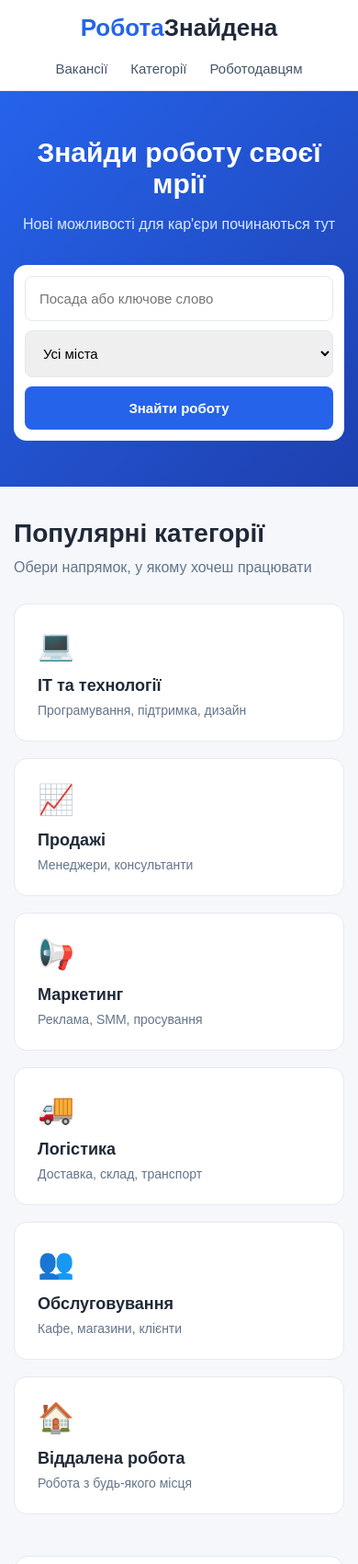
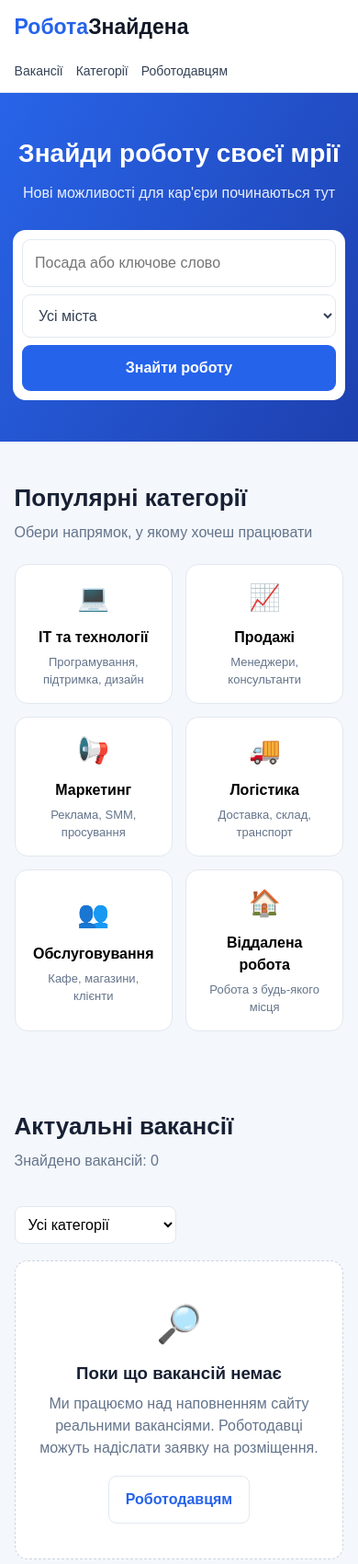
Before and after one commit to robota-znaidena/robota-znaidena.github.io, a plain HTML site: page index.html in a window 390 px wide. Shown: the top 1700 px of the page at 92% size. Drawn offline with Linux system fonts and the light colour scheme.

Commit message:
Update index.html

```diff
--- a/index.html
+++ b/index.html
@@ -1,564 +1,220 @@
-
 <!DOCTYPE html>
 <html lang="uk">
 <head>
 <meta charset="UTF-8">
 <meta name="viewport" content="width=device-width, initial-scale=1.0">
 <title>РоботаЗнайдена — пошук роботи в Україні</title>
-
+<meta name="description" content="РоботаЗнайдена — платформа для пошуку роботи та розміщення вакансій в Україні.">
 <style>
-* {
-    margin: 0;
-    padding: 0;
-    box-sizing: border-box;
-}
-
-body {
-    font-family: Arial, Helvetica, sans-serif;
-    background: #f5f7fb;
-    color: #202938;
-}
-
-header {
-    background: white;
-    border-bottom: 1px solid #e5e9f0;
-    padding: 18px 7%;
-}
-
-.header-container {
-    max-width: 1200px;
-    margin: auto;
-    display: flex;
-    justify-content: space-between;
-    align-items: center;
-    flex-wrap: wrap;
-    gap: 20px;
-}
-
-.logo {
-    font-size: 26px;
-    font-weight: bold;
-    color: #2563eb;
-    text-decoration: none;
-}
-
-.logo span {
-    color: #202938;
-}
-
-nav {
-    display: flex;
-    gap: 25px;
-    align-items: center;
-}
-
-nav a {
-    color: #475569;
-    text-decoration: none;
-    font-size: 15px;
-}
-
-nav a:hover {
-    color: #2563eb;
-}
-
-.btn {
-    background: #2563eb;
-    color: white !important;
-    padding: 12px 20px;
-    border-radius: 9px;
-    text-decoration: none;
-    font-weight: bold;
-    display: inline-block;
-    transition: 0.2s;
-}
-
-.btn:hover {
-    background: #1d4ed8;
-    transform: translateY(-1px);
-}
-
-.hero {
-    background: linear-gradient(135deg, #2563eb, #1e40af);
-    padding: 75px 20px;
-    text-align: center;
-    color: white;
-}
-
-.hero h1 {
-    font-size: 42px;
-    margin-bottom: 18px;
-}
-
-.hero p {
-    font-size: 18px;
-    color: #dbeafe;
-    margin-bottom: 35px;
-}
-
-.search-box {
-    max-width: 900px;
-    margin: auto;
-    background: white;
-    padding: 12px;
-    border-radius: 14px;
-    display: flex;
-    gap: 10px;
-    flex-wrap: wrap;
-}
-
-.search-box input,
-.search-box select {
-    flex: 1;
-    min-width: 180px;
-    border: 1px solid #e2e8f0;
-    padding: 15px;
-    border-radius: 8px;
-    font-size: 15px;
-    outline: none;
-}
-
-.search-box input:focus,
-.search-box select:focus {
-    border-color: #2563eb;
-}
-
-.search-box button {
-    border: none;
-    cursor: pointer;
-    font-size: 15px;
-    padding: 15px 25px;
-    border-radius: 8px;
-    background: #2563eb;
-    color: white;
-    font-weight: bold;
-}
-
-.search-box button:hover {
-    background: #1d4ed8;
-}
-
-.container {
-    max-width: 1200px;
-    margin: auto;
-    padding: 50px 20px;
-}
-
-.section-title {
-    font-size: 28px;
-    margin-bottom: 12px;
-}
-
-.section-description {
-    color: #64748b;
-    margin-bottom: 30px;
-}
-
-.categories {
-    display: grid;
-    grid-template-columns: repeat(auto-fit, minmax(200px, 1fr));
-    gap: 18px;
-}
-
-.category {
-    background: white;
-    border: 1px solid #e5e9f0;
-    padding: 25px;
-    border-radius: 14px;
-    text-decoration: none;
-    color: #202938;
-    transition: 0.2s;
-    cursor: pointer;
-}
-
-.category:hover {
-    border-color: #2563eb;
-    transform: translateY(-3px);
-    box-shadow: 0 8px 25px rgba(37, 99, 235, 0.08);
-}
-
-.category-icon {
-    font-size: 32px;
-    margin-bottom: 15px;
-}
-
-.category h3 {
-    margin-bottom: 8px;
-    font-size: 18px;
-}
-
-.category p {
-    color: #64748b;
-    font-size: 14px;
-}
-
-.jobs-section {
-    background: white;
-    border-radius: 16px;
-    padding: 35px;
-    margin-top: 45px;
-    border: 1px solid #e5e9f0;
-}
-
-.empty-state {
-    text-align: center;
-    padding: 55px 20px;
-}
-
-.empty-icon {
-    font-size: 55px;
-    margin-bottom: 20px;
-}
-
-.empty-state h3 {
-    font-size: 24px;
-    margin-bottom: 12px;
-}
-
-.empty-state p {
-    color: #64748b;
-    line-height: 1.6;
-    max-width: 550px;
-    margin: 0 auto 25px;
-}
-
-.employer-section {
-    background: #eaf1ff;
-    border-radius: 16px;
-    padding: 40px;
-    margin-top: 45px;
-    text-align: center;
-}
-
-.employer-section h2 {
-    font-size: 28px;
-    margin-bottom: 15px;
-}
-
-.employer-section p {
-    color: #475569;
-    margin-bottom: 25px;
-    line-height: 1.6;
-}
-
-footer {
-    background: #111827;
-    color: white;
-    padding: 40px 7%;
-    margin-top: 50px;
-}
-
-.footer-container {
-    max-width: 1200px;
-    margin: auto;
-    display: flex;
-    justify-content: space-between;
-    flex-wrap: wrap;
-    gap: 30px;
-}
-
-footer p {
-    color: #9ca3af;
-    margin-top: 12px;
-}
-
-footer a {
-    color: #dbeafe;
-    text-decoration: none;
-}
-
-.footer-links {
-    display: flex;
-    gap: 20px;
-    flex-wrap: wrap;
-}
-
-@media (max-width: 700px) {
-    header {
-        padding: 15px 5%;
-    }
-
-    .header-container {
-        flex-direction: column;
-    }
-
-    nav {
-        flex-wrap: wrap;
-        justify-content: center;
-    }
-
-    .hero {
-        padding: 50px 15px;
-    }
-
-    .hero h1 {
-        font-size: 30px;
-    }
-
-    .hero p {
-        font-size: 16px;
-    }
-
-    .search-box {
-        flex-direction: column;
-    }
-
-    .search-box input,
-    .search-box select {
-        width: 100%;
-    }
-
-    .search-box button {
-        width: 100%;
-    }
-
-    .container {
-        padding: 35px 15px;
-    }
-
-    .jobs-section {
-        padding: 20px;
-    }
-
-    .employer-section {
-        padding: 30px 20px;
-    }
-
-    .footer-container {
-        flex-direction: column;
-    }
-}
+:root{--blue:#2563eb;--blue2:#1e40af;--bg:#f4f7fb;--text:#172033;--muted:#64748b;--border:#e2e8f0;--white:#fff}
+*{box-sizing:border-box;margin:0;padding:0}
+html{scroll-behavior:smooth}
+body{font-family:Arial,Helvetica,sans-serif;background:var(--bg);color:var(--text);line-height:1.5}
+a{color:inherit;text-decoration:none}
+button,input,select,textarea{font:inherit}
+button{cursor:pointer}
+.container{width:min(1120px,92%);margin:auto}
+header{background:white;border-bottom:1px solid var(--border);position:sticky;top:0;z-index:20}
+.header{min-height:68px;display:flex;align-items:center;justify-content:space-between;gap:20px}
+.logo{font-size:23px;font-weight:800;color:var(--blue)}
+.logo span{color:#111827}
+nav{display:flex;gap:24px;align-items:center}
+nav a{font-size:14px;color:#334155}
+nav a:hover{color:var(--blue)}
+.hero{background:linear-gradient(120deg,#2864e8,#1e40af);color:white;text-align:center;padding:66px 20px 58px}
+.hero h1{font-size:clamp(28px,4vw,42px);margin-bottom:10px}
+.hero p{opacity:.9;margin-bottom:28px}
+.search-panel{max-width:800px;margin:auto;background:white;padding:10px;border-radius:14px;display:grid;grid-template-columns:1.5fr 1fr auto;gap:8px}
+.search-panel input,.search-panel select{width:100%;padding:13px;border:1px solid var(--border);border-radius:9px;color:#334155;background:white}
+.btn{border:0;border-radius:9px;padding:13px 18px;font-weight:700;background:var(--blue);color:white;transition:.15s}
+.btn:hover{filter:brightness(.94);transform:translateY(-1px)}
+.btn-light{background:white;color:var(--blue);border:1px solid var(--border)}
+.btn-dark{background:#172033}
+.section{padding:42px 0}
+.section-title{font-size:26px;margin-bottom:6px}
+.section-sub{color:var(--muted);margin-bottom:22px}
+.categories{display:grid;grid-template-columns:repeat(5,1fr);gap:14px}
+.category{background:white;border:1px solid var(--border);border-radius:14px;padding:20px;min-height:135px;cursor:pointer;transition:.15s}
+.category:hover,.category.active{border-color:var(--blue);box-shadow:0 5px 18px #2563eb15;transform:translateY(-2px)}
+.category .emoji{font-size:28px;display:block;margin-bottom:10px}
+.category h3{font-size:16px;margin-bottom:5px}
+.category p{font-size:13px;color:var(--muted)}
+.jobs-header{display:flex;justify-content:space-between;align-items:end;gap:15px;margin-bottom:18px}
+.jobs-tools{display:flex;gap:10px}
+.jobs-tools select{padding:10px;border:1px solid var(--border);border-radius:8px;background:white}
+.job-list{display:grid;gap:12px}
+.job-card{background:white;border:1px solid var(--border);border-radius:13px;padding:20px}
+.job-card h3{margin-bottom:5px}
+.job-meta{color:var(--muted);font-size:14px;display:flex;flex-wrap:wrap;gap:12px;margin:8px 0}
+.job-card .tag{display:inline-block;background:#eff6ff;color:#1d4ed8;padding:4px 9px;border-radius:20px;font-size:12px}
+.empty{background:white;border:1px dashed #cbd5e1;border-radius:14px;text-align:center;padding:38px 20px}
+.empty .emoji{font-size:40px;margin-bottom:10px}
+.empty h3{margin-bottom:7px}
+.empty p{color:var(--muted);max-width:550px;margin:0 auto 18px}
+.employer{background:#eaf1ff;border-radius:18px;padding:34px;display:flex;justify-content:space-between;align-items:center;gap:20px}
+.employer h2{margin-bottom:8px}
+.employer p{color:#475569;max-width:650px}
+footer{background:#111827;color:#cbd5e1;padding:28px 0;margin-top:20px}
+.footer-inner{display:flex;justify-content:space-between;gap:20px;flex-wrap:wrap}
+footer .logo{color:#93c5fd}
+footer .logo span{color:white}
+footer small{color:#94a3b8}
+.modal-backdrop{position:fixed;inset:0;background:#0f172a99;display:none;align-items:center;justify-content:center;padding:18px;z-index:50}
+.modal-backdrop.open{display:flex}
+.modal{background:white;border-radius:16px;width:min(600px,100%);max-height:90vh;overflow:auto;padding:24px}
+.modal-head{display:flex;justify-content:space-between;align-items:center;margin-bottom:18px}
+.close{border:0;background:#f1f5f9;border-radius:8px;width:36px;height:36px;font-size:22px}
+.form-grid{display:grid;grid-template-columns:1fr 1fr;gap:13px}
+.field{display:flex;flex-direction:column;gap:6px}
+.field.full{grid-column:1/-1}
+.field label{font-size:14px;font-weight:700}
+.field input,.field select,.field textarea{border:1px solid var(--border);border-radius:8px;padding:11px;background:white;width:100%}
+.field textarea{min-height:100px;resize:vertical}
+.form-note{font-size:13px;color:var(--muted);margin:14px 0}
+@media(max-width:800px){.categories{grid-template-columns:repeat(2,1fr)}.search-panel{grid-template-columns:1fr}.jobs-header{align-items:start;flex-direction:column}.employer{flex-direction:column;align-items:start}}
+@media(max-width:520px){.header{padding:12px 0;align-items:flex-start;flex-direction:column}nav{gap:14px;flex-wrap:wrap}.hero{padding:45px 14px}.categories{grid-template-columns:1fr 1fr}.category{padding:15px}.form-grid{grid-template-columns:1fr}.field.full{grid-column:auto}.employer{padding:24px}}
 </style>
 </head>
-
 <body>
-
 <header>
-    <div class="header-container">
-
-        <a href="#" class="logo">
-            Робота<span>Знайдена</span>
-        </a>
-
-        <nav>
-            <a href="#jobs">Вакансії</a>
-            <a href="#categories">Категорії</a>
-            <a href="#employers">Роботодавцям</a>
-        </nav>
-
-    </div>
+  <div class="container header">
+    <a class="logo" href="#top">Робота<span>Знайдена</span></a>
+    <nav>
+      <a href="#vacancies">Вакансії</a>
+      <a href="#categories">Категорії</a>
+      <a href="#employers">Роботодавцям</a>
+    </nav>
+  </div>
 </header>
 
+<main id="top">
 <section class="hero">
-
-    <h1>Знайди роботу своєї мрії</h1>
-
-    <p>
-        Нові можливості для кар'єри починаються тут
-    </p>
-
-    <div class="search-box">
-
-        <input
-            type="text"
-            id="jobSearch"
-            placeholder="Посада або ключове слово"
-        >
-
-        <select id="citySearch">
-            <option value="">Усі міста</option>
-            <option>Київ</option>
-            <option>Харків</option>
-            <option>Полтава</option>
-            <option>Львів</option>
-            <option>Одеса</option>
-            <option>Дніпро</option>
-            <option>Запоріжжя</option>
-            <option>Черкаси</option>
-            <option>Чернігів</option>
-            <option>Віддалено</option>
-        </select>
-
-        <button onclick="searchJobs()">
-            Знайти роботу
-        </button>
-
-    </div>
-
+  <h1>Знайди роботу своєї мрії</h1>
+  <p>Нові можливості для кар'єри починаються тут</p>
+  <form class="search-panel" id="searchForm">
+    <input id="searchInput" type="search" placeholder="Посада або ключове слово" aria-label="Посада або ключове слово">
+    <select id="cityFilter" aria-label="Місто">
+      <option value="">Усі міста</option>
+      <option>Київ</option><option>Харків</option><option>Одеса</option><option>Дніпро</option><option>Львів</option><option>Полтава</option><option>Віддалено</option>
+    </select>
+    <button class="btn" type="submit">Знайти роботу</button>
+  </form>
 </section>
 
-<main class="container">
+<section class="section container" id="categories">
+  <h2 class="section-title">Популярні категорії</h2>
+  <p class="section-sub">Обери напрямок, у якому хочеш працювати</p>
+  <div class="categories" id="categoryGrid">
+    <button class="category" data-category="IT та технології"><span class="emoji">💻</span><h3>IT та технології</h3><p>Програмування, підтримка, дизайн</p></button>
+    <button class="category" data-category="Продажі"><span class="emoji">📈</span><h3>Продажі</h3><p>Менеджери, консультанти</p></button>
+    <button class="category" data-category="Маркетинг"><span class="emoji">📢</span><h3>Маркетинг</h3><p>Реклама, SMM, просування</p></button>
+    <button class="category" data-category="Логістика"><span class="emoji">🚚</span><h3>Логістика</h3><p>Доставка, склад, транспорт</p></button>
+    <button class="category" data-category="Обслуговування"><span class="emoji">👥</span><h3>Обслуговування</h3><p>Кафе, магазини, клієнти</p></button>
+    <button class="category" data-category="Віддалена робота"><span class="emoji">🏠</span><h3>Віддалена робота</h3><p>Робота з будь-якого місця</p></button>
+  </div>
+</section>
 
-    <section id="categories">
+<section class="section container" id="vacancies">
+  <div class="jobs-header">
+    <div><h2 class="section-title">Актуальні вакансії</h2><p class="section-sub" id="resultText">Перевірені оголошення від роботодавців</p></div>
+    <div class="jobs-tools"><select id="categoryFilter" aria-label="Категорія"><option value="">Усі категорії</option><option>IT та технології</option><option>Продажі</option><option>Маркетинг</option><option>Логістика</option><option>Обслуговування</option><option>Віддалена робота</option></select></div>
+  </div>
+  <div id="jobList" class="job-list"></div>
+</section>
 
-        <h2 class="section-title">
-            Популярні категорії
-        </h2>
-
-        <p class="section-description">
-            Обери напрямок, у якому хочеш працювати
-        </p>
-
-        <div class="categories">
-
-            <div class="category" onclick="selectCategory('IT')">
-                <div class="category-icon">💻</div>
-                <h3>IT та технології</h3>
-                <p>Програмування, підтримка, дизайн</p>
-            </div>
-
-            <div class="category" onclick="selectCategory('Продажі')">
-                <div class="category-icon">📈</div>
-                <h3>Продажі</h3>
-                <p>Менеджери, консультанти</p>
-            </div>
-
-            <div class="category" onclick="selectCategory('Маркетинг')">
-                <div class="category-icon">📢</div>
-                <h3>Маркетинг</h3>
-                <p>Реклама, SMM, просування</p>
-            </div>
-
-            <div class="category" onclick="selectCategory('Логістика')">
-                <div class="category-icon">🚚</div>
-                <h3>Логістика</h3>
-                <p>Доставка, склад, транспорт</p>
-            </div>
-
-            <div class="category" onclick="selectCategory('Обслуговування')">
-                <div class="category-icon">👥</div>
-                <h3>Обслуговування</h3>
-                <p>Кафе, магазини, клієнти</p>
-            </div>
-
-            <div class="category" onclick="selectCategory('Віддалена робота')">
-                <div class="category-icon">🏠</div>
-                <h3>Віддалена робота</h3>
-                <p>Робота з будь-якого місця</p>
-            </div>
-
-        </div>
-
-    </section>
-
-    <section id="jobs" class="jobs-section">
-
-        <h2 class="section-title">
-            Актуальні вакансії
-        </h2>
-
-        <p class="section-description">
-            Переглядай нові можливості та знаходь роботу
-        </p>
-
-        <div class="empty-state">
-
-            <div class="empty-icon">🔎</div>
-
-            <h3 id="emptyTitle">
-                Вакансій поки немає
-            </h3>
-
-            <p id="emptyDescription">
-                Ми працюємо над наповненням сайту реальними пропозиціями.
-                Зовсім скоро тут з'являться актуальні вакансії від роботодавців.
-            </p>
-
-            <a href="#employers" class="btn">
-                Розмістити вакансію
-            </a>
-
-        </div>
-
-    </section>
-
-    <section id="employers" class="employer-section">
-
-        <h2>Ви шукаєте працівників?</h2>
-
-        <p>
-            Розмістіть вакансію на РоботаЗнайдена та знайдіть
-            працівника для своєї компанії.
-        </p>
-
-        <a
-            class="btn"
-            href="mailto:YOUR_EMAIL@gmail.com?subject=Розміщення вакансії на РоботаЗнайдена"
-        >
-            Розмістити вакансію
-        </a>
-
-    </section>
-
+<section class="section container" id="employers">
+  <div class="employer">
+    <div><h2>Ви роботодавець?</h2><p>Надішліть інформацію про вакансію. Ми перевіримо оголошення перед розміщенням на сайті.</p></div>
+    <button class="btn" id="openModal">Розмістити вакансію</button>
+  </div>
+</section>
 </main>
 
-<footer>
+<footer><div class="container footer-inner"><a class="logo" href="#top">Робота<span>Знайдена</span></a><small>© 2026 РоботаЗнайдена. Платформа пошуку роботи в Україні.</small></div></footer>
 
-    <div class="footer-container">
-
-        <div>
-            <a href="#" class="logo" style="color:white;">
-                РоботаЗнайдена
-            </a>
-
-            <p>
-                Платформа для пошуку роботи в Україні.
-            </p>
-        </div>
-
-        <div class="footer-links">
-            <a href="#jobs">Вакансії</a>
-            <a href="#categories">Категорії</a>
-            <a href="#employers">Роботодавцям</a>
-        </div>
-
-    </div>
-
-</footer>
+<div class="modal-backdrop" id="modalBackdrop">
+  <div class="modal" role="dialog" aria-modal="true" aria-labelledby="modalTitle">
+    <div class="modal-head"><h2 id="modalTitle">Заявка на розміщення вакансії</h2><button class="close" id="closeModal" aria-label="Закрити">×</button></div>
+    <form id="employerForm">
+      <div class="form-grid">
+        <div class="field"><label for="company">Назва компанії *</label><input id="company" required></div>
+        <div class="field"><label for="contactName">Контактна особа *</label><input id="contactName" required></div>
+        <div class="field"><label for="contactEmail">Ваш email *</label><input id="contactEmail" type="email" required></div>
+        <div class="field"><label for="contactPhone">Телефон</label><input id="contactPhone" type="tel"></div>
+        <div class="field"><label for="vacancyTitle">Назва вакансії *</label><input id="vacancyTitle" required></div>
+        <div class="field"><label for="vacancyCity">Місто / формат *</label><input id="vacancyCity" placeholder="Місто або віддалено" required></div>
+        <div class="field"><label for="vacancyCategory">Категорія *</label><select id="vacancyCategory" required><option value="">Оберіть категорію</option><option>IT та технології</option><option>Продажі</option><option>Маркетинг</option><option>Логістика</option><option>Обслуговування</option><option>Віддалена робота</option><option>Інше</option></select></div>
+        <div class="field"><label for="salary">Зарплата</label><input id="salary" placeholder="Наприклад, 20 000 грн"></div>
+        <div class="field full"><label for="description">Опис вакансії та вимоги *</label><textarea id="description" required placeholder="Обов'язки, вимоги, графік, умови..."></textarea></div>
+      </div>
+      <p class="form-note">Після натискання кнопки відкриється ваша пошта з готовим листом. Вакансія не публікується автоматично — її потрібно перевірити.</p>
+      <button class="btn" type="submit">Надіслати заявку</button>
+    </form>
+  </div>
+</div>
 
 <script>
+// Додайте свою адресу електронної пошти для отримання заявок роботодавців:
+const CONTACT_EMAIL = "YOUR_EMAIL@gmail.com";
 
-function searchJobs() {
+// Сюди додаються лише реальні, перевірені вакансії.
+// Поки масив порожній — вигаданих оголошень на сайті немає.
+const vacancies = [];
 
-    const job = document.getElementById("jobSearch").value;
-    const city = document.getElementById("citySearch").value;
+const searchInput=document.getElementById('searchInput');
+const cityFilter=document.getElementById('cityFilter');
+const categoryFilter=document.getElementById('categoryFilter');
+const jobList=document.getElementById('jobList');
+const resultText=document.getElementById('resultText');
 
-    const title = document.getElementById("emptyTitle");
-    const description = document.getElementById("emptyDescription");
-
-    if (job || city) {
-
-        title.textContent = "Вакансій за вашим запитом поки немає";
-
-        description.textContent =
-            "Ми ще не додали вакансії за цим запитом. " +
-            "Спробуйте змінити ключові слова або місто.";
-
-    } else {
-
-        title.textContent = "Вакансій поки немає";
-
-        description.textContent =
-            "Ми працюємо над наповненням сайту реальними пропозиціями. " +
-            "Зовсім скоро тут з'являться актуальні вакансії від роботодавців.";
-
-    }
-
-    document.getElementById("jobs").scrollIntoView({
-        behavior: "smooth"
-    });
-
+function renderJobs(){
+  const query=searchInput.value.trim().toLowerCase();
+  const city=cityFilter.value.toLowerCase();
+  const category=categoryFilter.value;
+  const filtered=vacancies.filter(job=>{
+    const text=[job.title,job.company,job.city,job.category,job.description].join(' ').toLowerCase();
+    return (!query||text.includes(query))&&(!city||job.city.toLowerCase().includes(city))&&(!category||job.category===category);
+  });
+  resultText.textContent=`Знайдено вакансій: ${filtered.length}`;
+  if(!filtered.length){
+    jobList.innerHTML=`<div class="empty"><div class="emoji">🔎</div><h3>Поки що вакансій немає</h3><p>${query||city||category?'За вашим запитом оголошень не знайдено. Спробуйте змінити параметри пошуку.':'Ми працюємо над наповненням сайту реальними вакансіями. Роботодавці можуть надіслати заявку на розміщення.'}</p><button class="btn btn-light" onclick="document.getElementById('employers').scrollIntoView({behavior:'smooth'})">Роботодавцям</button></div>`;
+    return;
+  }
+  jobList.innerHTML=filtered.map(job=>`<article class="job-card"><h3>${escapeHTML(job.title)}</h3><strong>${escapeHTML(job.company)}</strong><div class="job-meta"><span>📍 ${escapeHTML(job.city)}</span><span>💰 ${escapeHTML(job.salary||'Зарплата не вказана')}</span></div><span class="tag">${escapeHTML(job.category)}</span><p>${escapeHTML(job.description)}</p></article>`).join('');
 }
-
-function selectCategory(category) {
-
-    document.getElementById("jobSearch").value = category;
-
-    searchJobs();
-
-}
-
+function escapeHTML(s){return String(s??'').replace(/[&<>"']/g,c=>({'&':'&amp;','<':'&lt;','>':'&gt;','"':'&quot;',"'":'&#39;'}[c]));}
+document.getElementById('searchForm').addEventListener('submit',e=>{e.preventDefault();renderJobs();document.getElementById('vacancies').scrollIntoView({behavior:'smooth'});});
+searchInput.addEventListener('input',renderJobs);
+cityFilter.addEventListener('change',renderJobs);
+categoryFilter.addEventListener('change',renderJobs);
+document.querySelectorAll('.category').forEach(btn=>btn.addEventListener('click',()=>{
+  document.querySelectorAll('.category').forEach(b=>b.classList.remove('active'));
+  btn.classList.add('active');categoryFilter.value=btn.dataset.category;renderJobs();document.getElementById('vacancies').scrollIntoView({behavior:'smooth'});
+}));
+const backdrop=document.getElementById('modalBackdrop');
+document.getElementById('openModal').addEventListener('click',()=>backdrop.classList.add('open'));
+document.getElementById('closeModal').addEventListener('click',()=>backdrop.classList.remove('open'));
+backdrop.addEventListener('click',e=>{if(e.target===backdrop)backdrop.classList.remove('open');});
+document.addEventListener('keydown',e=>{if(e.key==='Escape')backdrop.classList.remove('open');});
+document.getElementById('employerForm').addEventListener('submit',e=>{
+  e.preventDefault();
+  if(CONTACT_EMAIL==="YOUR_EMAIL@gmail.com"){alert("Спочатку в коді сайту замініть YOUR_EMAIL@gmail.com на свою електронну адресу.");return;}
+  const fields={
+    company:document.getElementById('company').value,
+    contactName:document.getElementById('contactName').value,
+    contactEmail:document.getElementById('contactEmail').value,
+    contactPhone:document.getElementById('contactPhone').value,
+    title:document.getElementById('vacancyTitle').value,
+    city:document.getElementById('vacancyCity').value,
+    category:document.getElementById('vacancyCategory').value,
+    salary:document.getElementById('salary').value,
+    description:document.getElementById('description').value
+  };
+  const subject=encodeURIComponent('Заявка на вакансію — '+fields.title);
+  const body=encodeURIComponent(`Компанія: ${fields.company}\nКонтактна особа: ${fields.contactName}\nEmail: ${fields.contactEmail}\nТелефон: ${fields.contactPhone}\nВакансія: ${fields.title}\nМісто/формат: ${fields.city}\nКатегорія: ${fields.category}\nЗарплата: ${fields.salary}\n\nОпис:\n${fields.description}`);
+  window.location.href=`mailto:${CONTACT_EMAIL}?subject=${subject}&body=${body}`;
+});
+renderJobs();
 </script>
-
 </body>
 </html>
```
